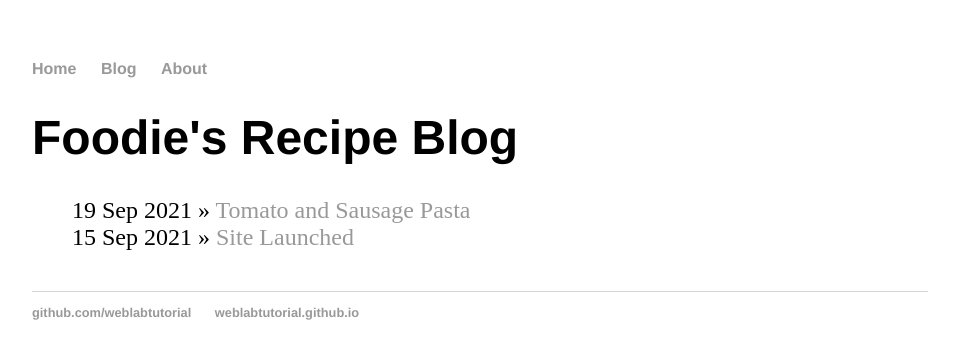
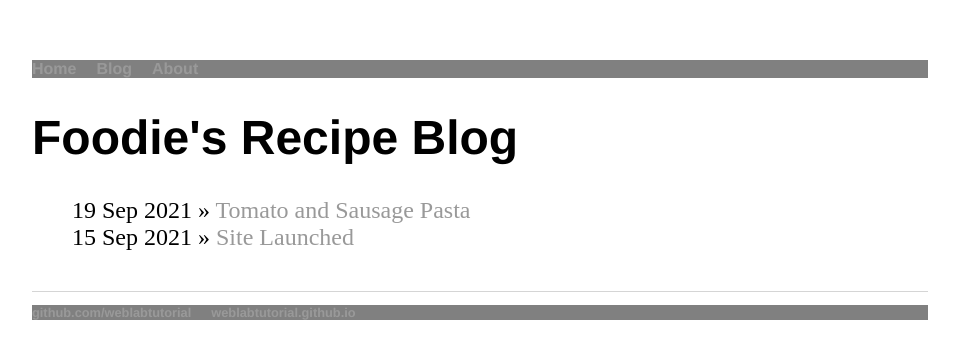
Before and after one commit to hwbekah/hwbekahlab1.github.io, a Jekyll site: the page built from blog/index.html, in a window 1280 px wide. Shown: the top 359 px of the page, without its empty margins (28-987 px from the left). Built offline with Jekyll 4.4.1, drawn with Linux system fonts in a browser that asks for light colours.

Commit message:
Update main.css

```diff
--- a/css/main.css
+++ b/css/main.css
@@ -24,6 +24,8 @@ nav ul, footer ul {
   padding: 0px;
   list-style: none;
   font-weight: bold;
+  background-color: gray;
+  display: flex;
 }
 
 nav ul li, footer ul li {
```
